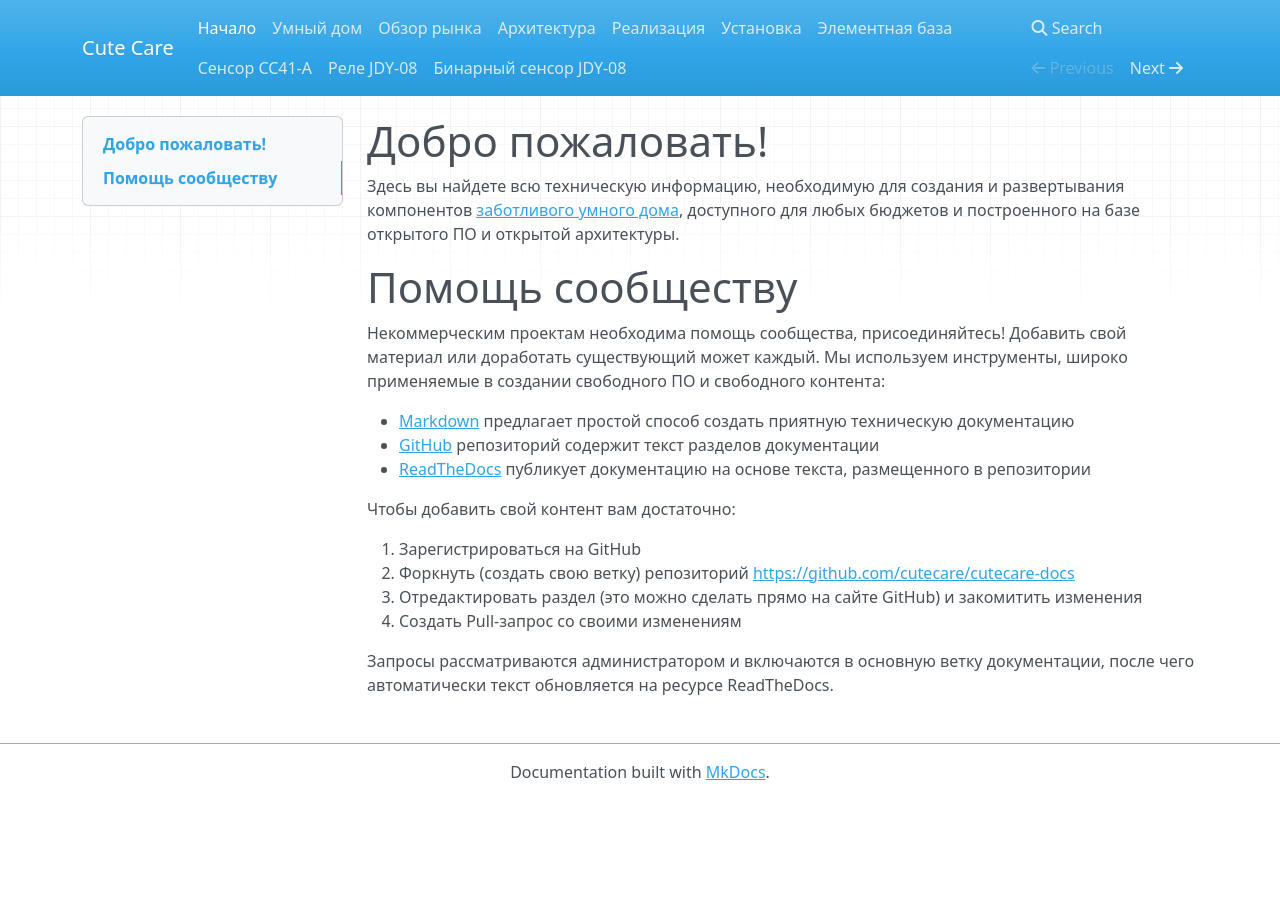
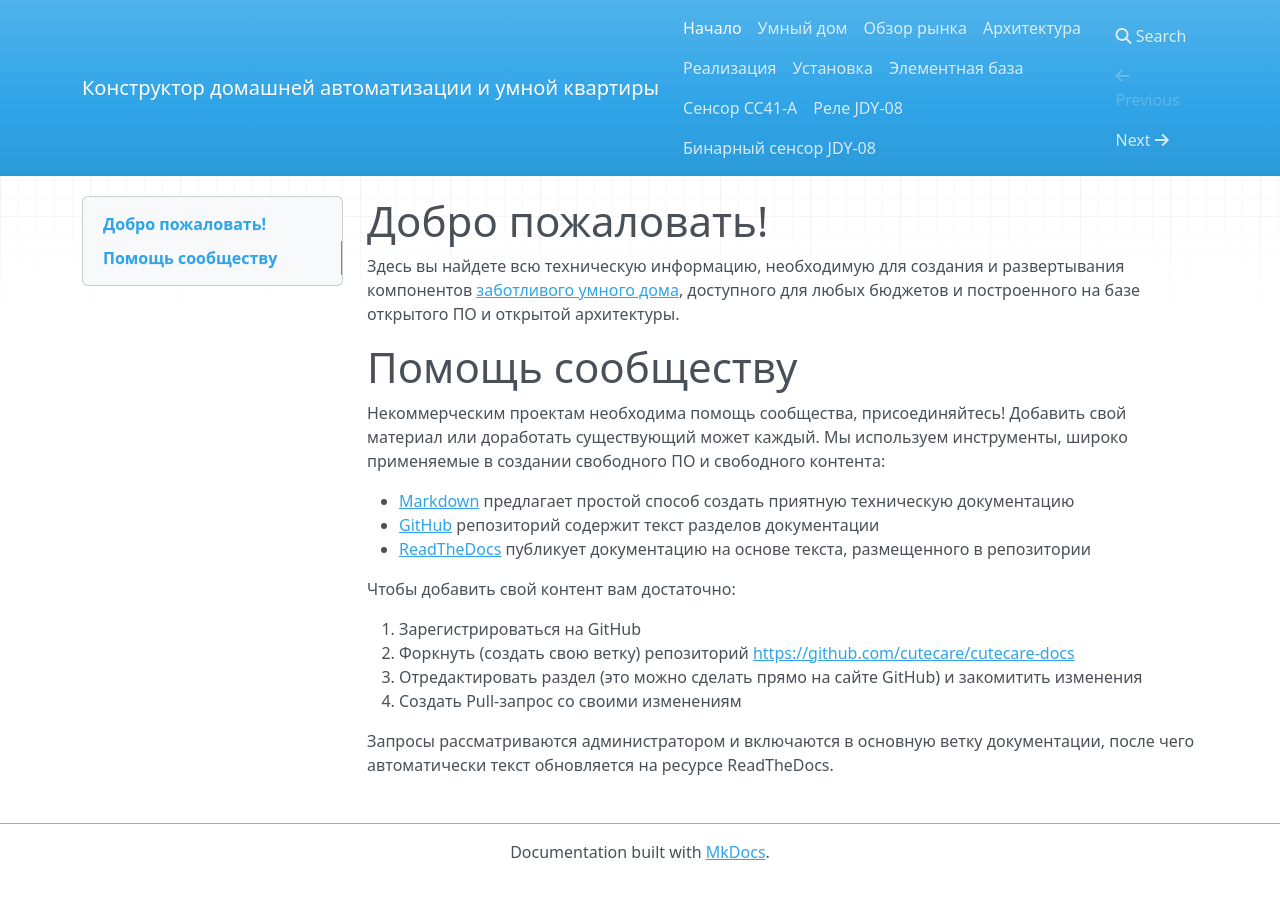
Before and after one commit to cutecare/cutecare-docs, an MkDocs documentation site: the page built from docs/index.md, in a window 1280 px wide. Built offline with MkDocs 1.6.1, drawn with Linux system fonts in a browser that asks for light colours; nearby versions of some CDN libraries; old or Windows-style settings are respelled for this version of MkDocs.

Commit message:
Update mkdocs.yml

```diff
--- a/mkdocs.yml
+++ b/mkdocs.yml
@@ -1,4 +1,4 @@
-site_name: Cute Care
+site_name: Конструктор домашней автоматизации и умной квартиры
 docs_dir: docs
 pages:
     - 'Начало': 'index.md'
```
